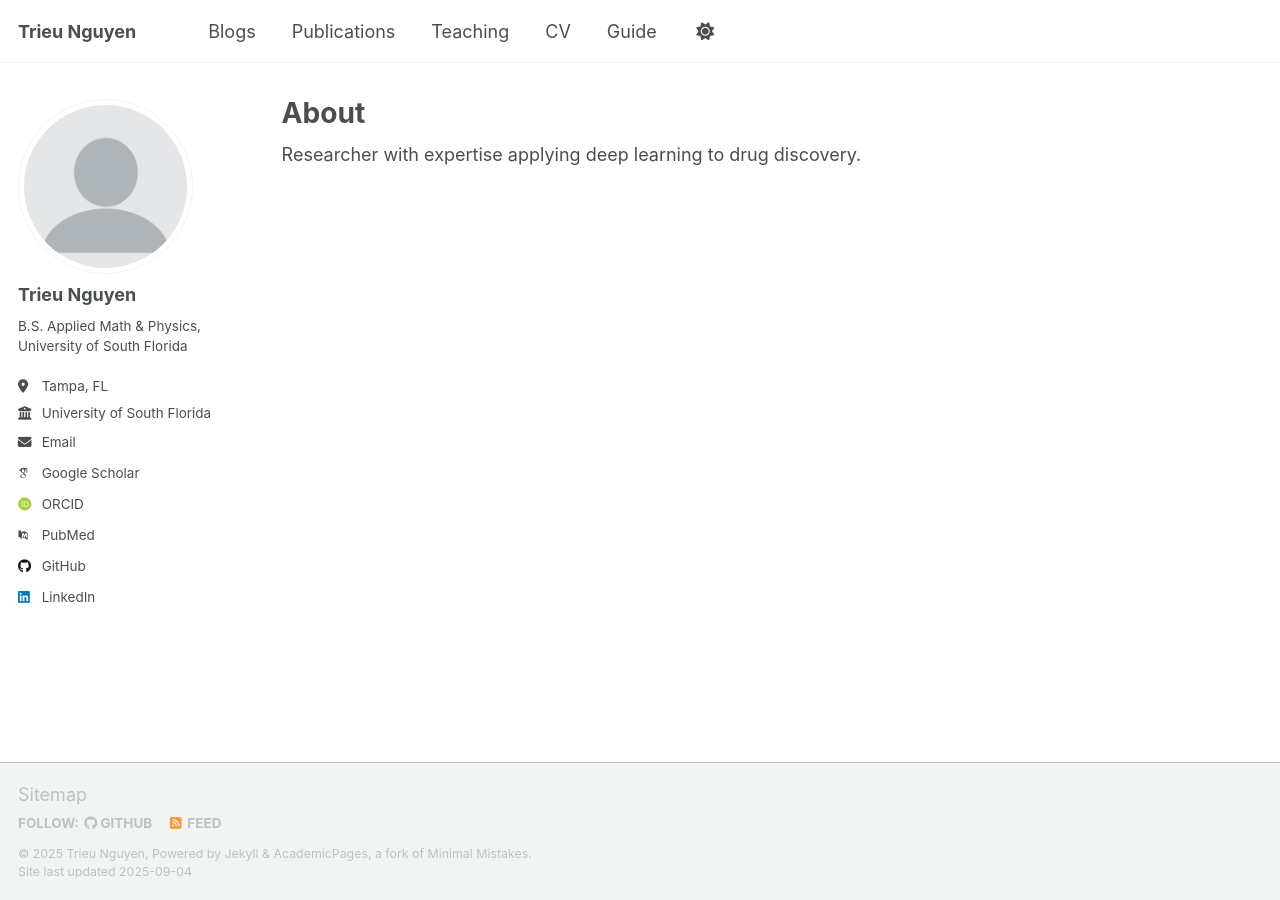
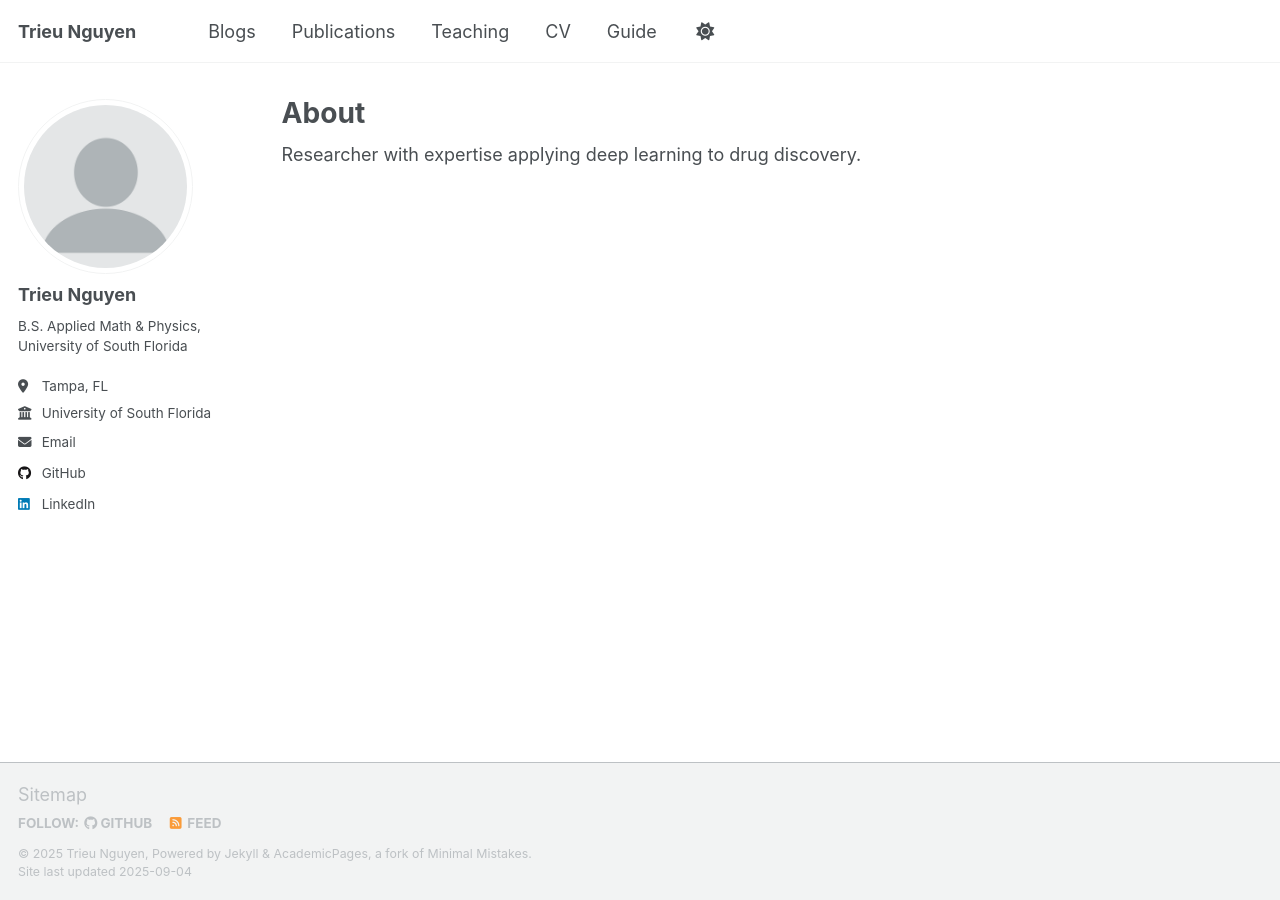
Before and after one commit to nnhoangtrieu/nnhoangtrieu.github.io, a Jekyll site: the page built from _pages/about.md, in a window 1280 px wide. Built offline with Jekyll 4.4.1, drawn with Linux system fonts in a browser that asks for light colours; some web fonts are replaced; a script that is not in the unit is left out; part of the change alters nothing that is shown.

Commit message:
Replace URLs with placeholders in _config.yml

```diff
--- a/_config.yml
+++ b/_config.yml
@@ -34,12 +34,12 @@ author:
   # Academic websites
   academia         : # URL
   arxiv            : # URL - Update with the correct link to your profile
-  googlescholar    : "https://scholar.google.com/citations?user=PS_CX0AAAAAJ"
+  googlescholar    : # URL
   inspire-hep      : # URL
   impactstory      : # URL
-  orcid            : "http://orcid.org/yourorcidurl"
+  orcid            : # URL
   semantic         : # URL
-  pubmed           : "https://www.ncbi.nlm.nih.gov/pubmed/?term=john+snow"
+  pubmed           : # URL
   researchgate     : # URL
   scopus           : # URL
 
@@ -47,7 +47,7 @@ author:
   bitbucket        : # Username - Update with your username on the site
   codepen          : # Username
   dribbble         : # Username
-  github           : "https://github.com/nnhoangtrieu"
+  github           : "nnhoangtrieu"
   kaggle           : # Username
   stackoverflow    : # User number or user number and name (i.e., use "1" or "1/jeff-atwood")
 
@@ -62,7 +62,7 @@ author:
   keybase          : # Username
   instagram        : # Username
   lastfm           : # Username
-  linkedin         : "https://www.linkedin.com/in/nnhoangtrieu/"
+  linkedin         : "nnhoangtrieu"
   mastodon         : # URL
   medium           : # URL
   pinterest        : # Username
```
